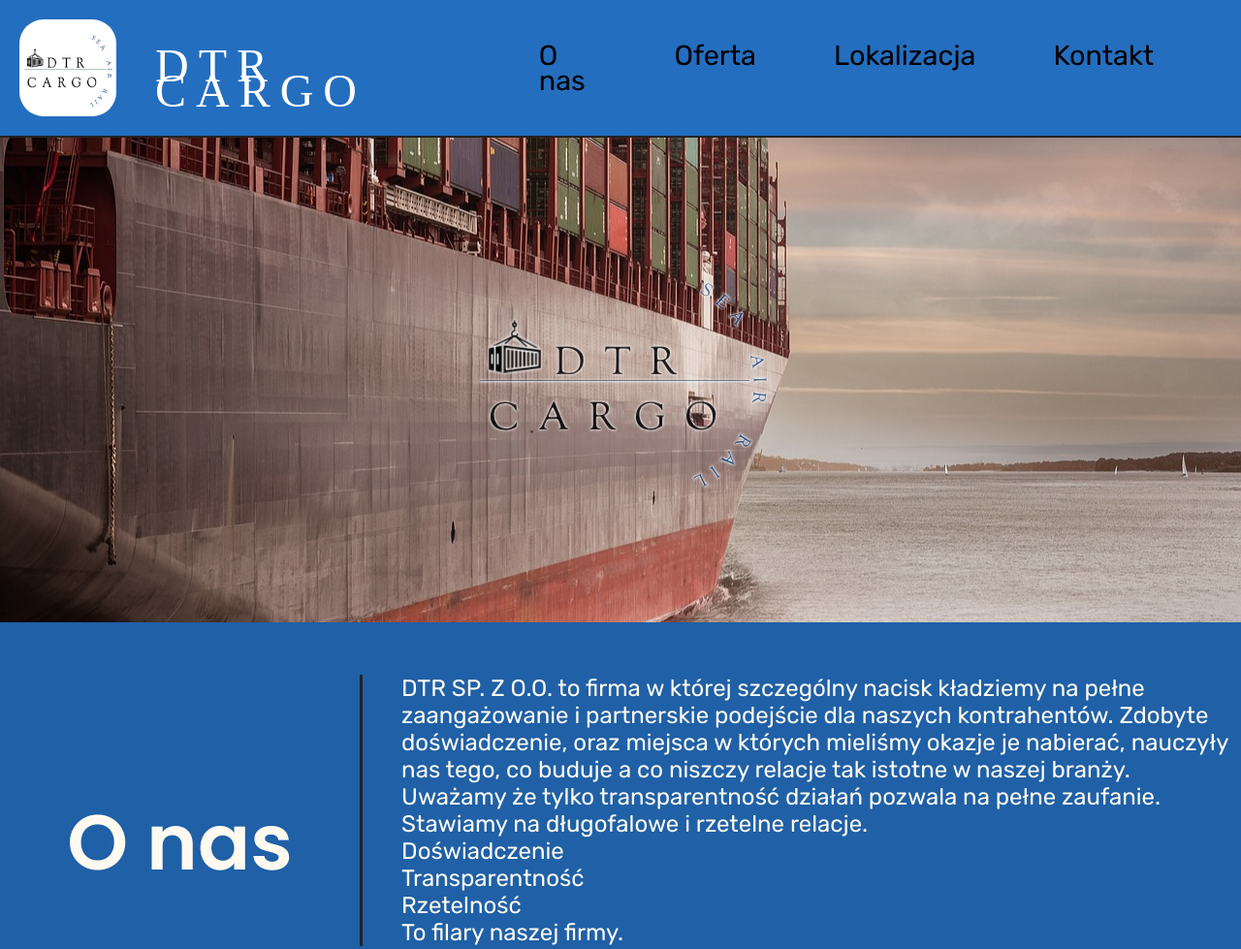
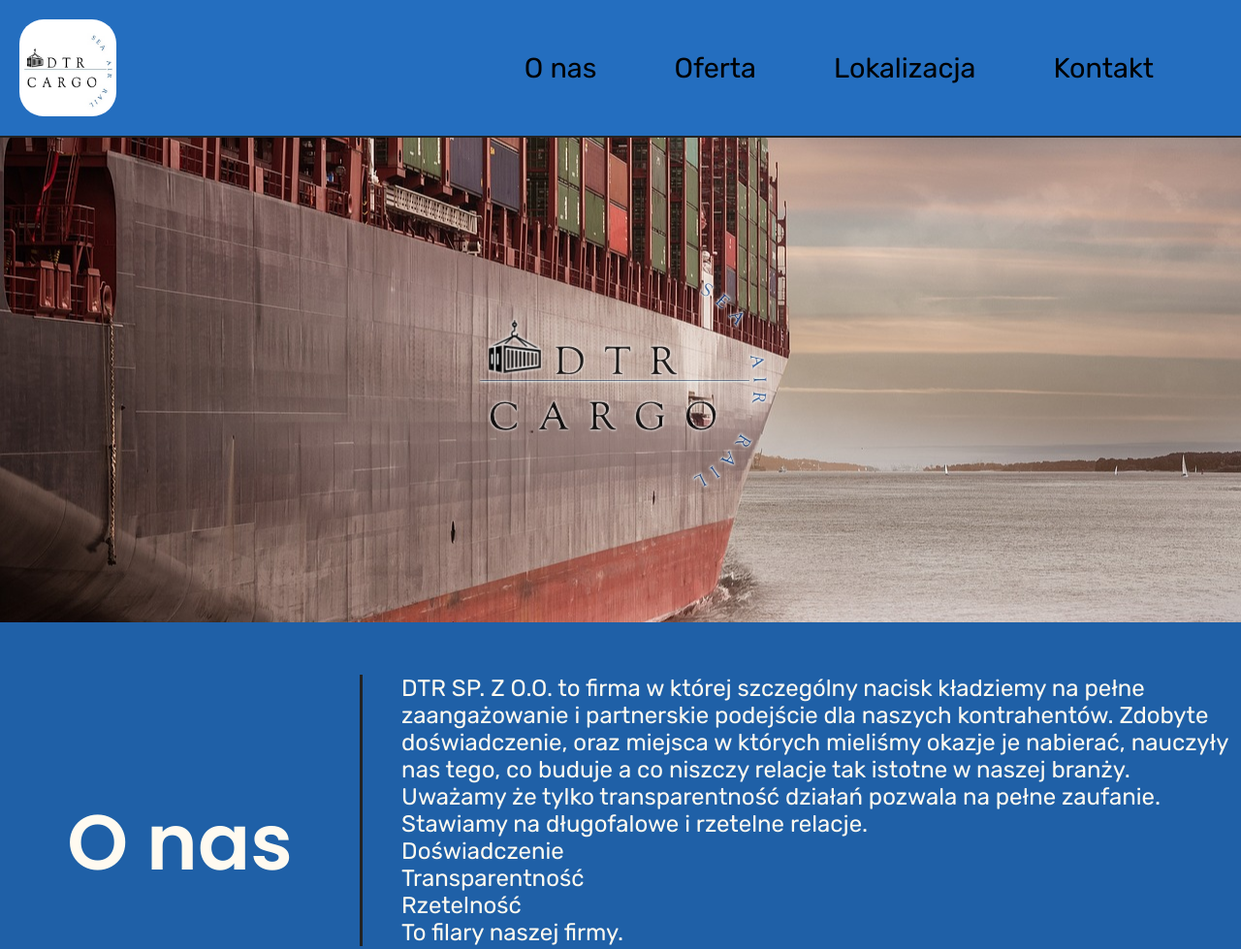
Before and after one commit to Dawid9906/Dawid9906.github.io, a plain HTML site: page index.html in a window 1280 px wide. Shown: the top 979 px of the page at 97% size. Drawn offline with Linux system fonts and the light colour scheme.

Commit message:
usunięcie h1

```diff
--- a/index.html
+++ b/index.html
@@ -13,7 +13,6 @@
     <header>
       <div id="logo">
         <img src="/zdjecia/logo.jpg" alt="logo" width="100px" height="100px" />
-        <h1 id="nazwa_firmy">DTR CARGO</h1>
       </div>
       <nav id="gorne_menu">
         <a class="responsywna_lista">
```
